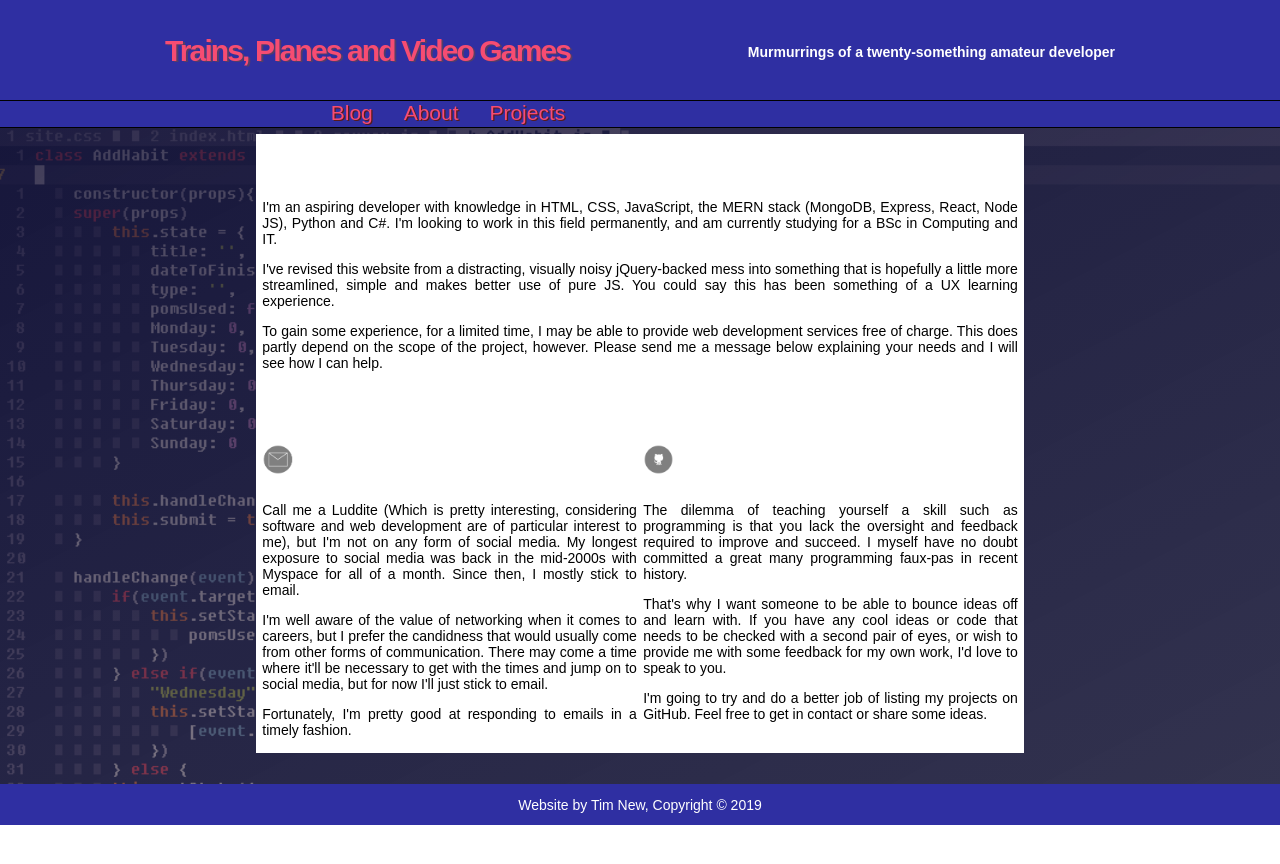
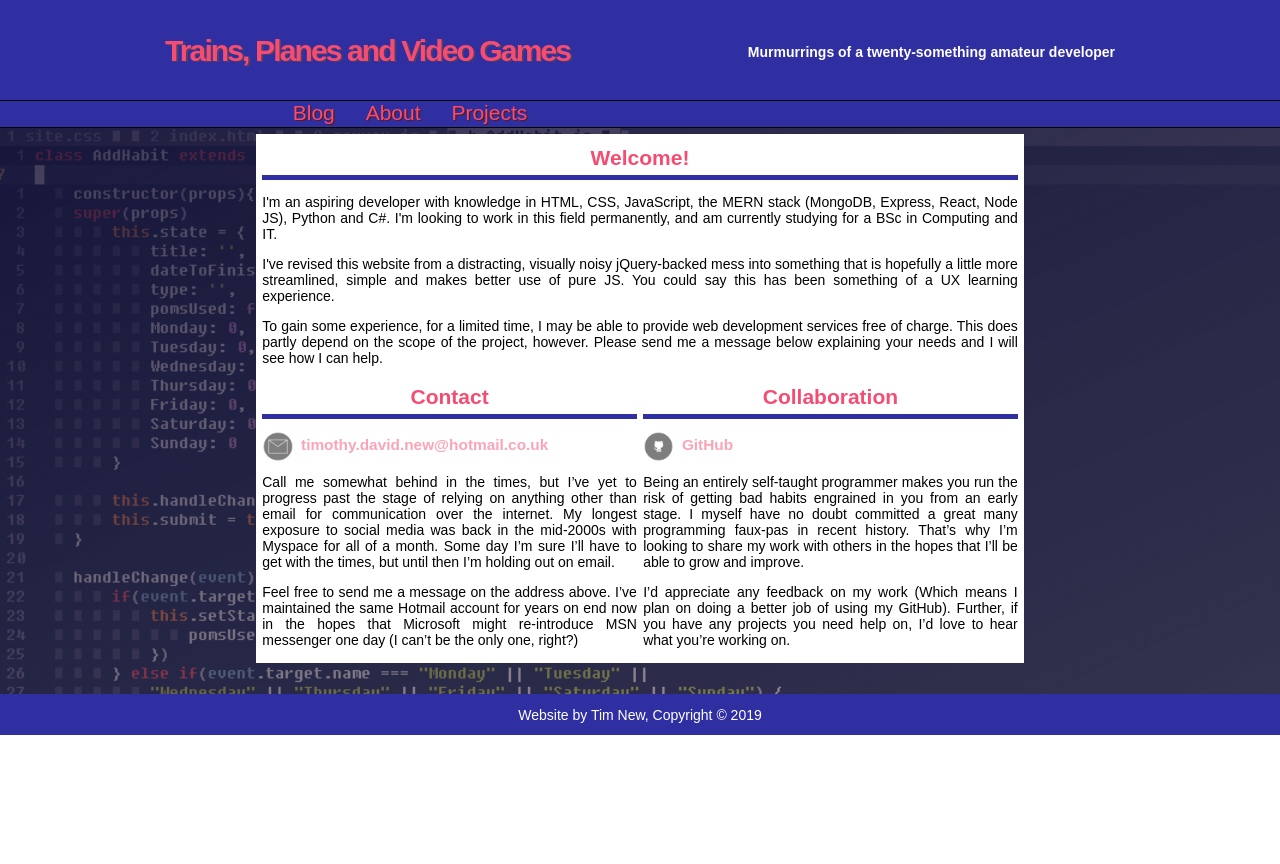
Before and after one commit to tdmnew/tdmnew.github.io, a Jekyll site: the page built from index.md, in a window 1280 px wide. Shown: the top 864 px of the page. Built offline with Jekyll 4.4.1, drawn with Linux system fonts in a browser that asks for light colours.

Commit message:
Improved animations, functionality and responsiveness. Or maybe I just made it look more flashy. I don't know...

```diff
--- a/assets/scripts.js
+++ b/assets/scripts.js
@@ -58,13 +58,16 @@
 	navBody.style.opacity = "0"
 	navBody.style.display = "none"
 
+
+	let timeOut = (width > 1100 ? 500 : 1100)
+
 	setTimeout(() => {
 		navBody.style.display = "block"
 		setTimeout(() => {
 			navBody.setAttribute(
 				"style", "opacity: 1; transition: 1s;"
 			)
-		}, 500)
+		}, timeOut)
 	}, 200)
 
 	//Prevent opacity change on mobile
--- a/assets/site.css
+++ b/assets/site.css
@@ -30,6 +30,8 @@
   text-align: center;
   border-radius: 0.3125rem;
   padding: 0px;
+  margin-top: .5rem;
+  margin-bottom: .5rem;
 }
 
 #liNav {
@@ -43,6 +45,11 @@
   padding-right: 0.625rem;
   padding-top: 0.625rem;
   padding-bottom: 0.125rem;
+  position: relative;
+  max-width: 80rem;
+  left: 50%;
+  transform: translateX(-50%);
+
 }
 
 /* Header */
@@ -86,8 +93,6 @@
 	}
 }
 
-
-
 /* Nav */
 
 nav {
@@ -106,8 +111,9 @@
 
 ul {
   margin-top: 0px;
-  padding: 0px 30% 0px 0px;
   display: inline-block;
+  position: relative;
+  right: 25rem;
 }
 
 /* Section */
@@ -120,46 +126,27 @@
   background-size: cover;
 }
 
+/* Heading */
 
-/* Desktop H2 Animation */
-@media (min-width: 68.75rem) {
-	h2 {
-		position: absoloute;
-		animation: h2AnimationDesktop 1s ease-out;
-	}
+.heading {
+	margin: .5rem 0 1rem 0;
 }
 
-/* Mobile H2 Animation */
-@media (max-width: 68.75rem) {
-	h2 {
-	animation: h2AnimationMobile 1s ease-out;
-	}
+.heading--animation {
+	background: #2f2fa2;
+	height: 5px;
+	animation: h2Animation 1.5s ease-out;
 }
 
-@keyframes h2AnimationDesktop {
+@keyframes h2Animation {
 	0% {
-		transform: translateX(-5%);
-		opacity: 0;
+		width: 0;
 	}
 
 	100% {
-		transform: translateX(0);
-		opacity: 1;
+		width: 100%;
 	}
 }
-
-@keyframes h2AnimationMobile {
-	0% {
-		transform: translateY(-20%);
-		opacity: 0;
-	}
-
-	100% {
-		transform: translateY(0);
-		opacity: 1;
-	}
-}
-
 
 
 /* Footer */
@@ -210,7 +197,8 @@
 
   ul {
     display: inherit;
-    padding: 0px;
+	position: inherit;
+	padding:0;
   }
 
   li {
@@ -306,7 +294,6 @@
 	text-shadow: none;
 	margin-left: 0.75rem;
 	position: relative;
-	bottom: 0.6rem;
 }
 
 .contacts:hover {
@@ -317,6 +304,8 @@
 }
 
 .contacts {
+	position: relative;
+	top: .25rem;
   opacity: 0.5;
   display: flex;
   flex-direction: row;
@@ -397,3 +386,11 @@
     height: 25px;
   }
 }
+
+/* Blog Page */
+
+.myposts {
+	position: relative;
+	right:0;
+
+}
--- a/index.md
+++ b/index.md
@@ -3,42 +3,47 @@
 layout: default
 ---
 <div type="container" id="sect-main">
+
+<div class="heading">
 <h2>Welcome!</h2>
+<div class="heading--animation"></div>
+</div>
+
 <p>I'm an aspiring developer with knowledge in HTML, CSS, JavaScript, the MERN stack (MongoDB, Express, React, Node JS), Python and C#. I'm looking to work in this field permanently, and am currently studying for a BSc in Computing and IT.</p>
 <p>I've revised this website from a distracting, visually noisy jQuery-backed mess into something that is hopefully a little more streamlined, simple and makes better use of pure JS. You could say this has been something of a UX learning experience.</p>
 <p> To gain some experience, for a limited time, I may be able to provide web development services free of charge. This does partly depend on the scope of the project, however. Please send me a message below explaining your needs and I will see how I can help.</p>
 </div>
 <div type="container" id="sect-bottom">
 <div type="container" id="sect1">
-<div class="indexHeader">
-<h2 class="indexHeaderText">
-Contact
-</h2>
+
+<div class="heading">
+<h2>Contact</h2>
+<div class="heading--animation"></div>
 </div>
+
 <a class="navA" href="mailto:timothy.david.new@hotmail.co.uk">
 <div class="contacts">
 <img id="email" src="assets/img/email.png">
 <h2 class="h2Index">timothy.david.new@hotmail.co.uk</h2>
 </div>
 </a>
-<p>Call me a Luddite (Which is pretty interesting, considering software and web development are of particular interest to me), but I'm not on any form of social media. My longest exposure to social media was back in the mid-2000s with Myspace for all of a month. Since then, I mostly stick to email.</p>
-<p>I'm well aware of the value of networking when it comes to careers, but I prefer the candidness that would usually come from other forms of communication. There may come a time where it'll be necessary to get with the times and jump on to social media, but for now I'll just stick to email.</p>
-<p>Fortunately, I'm pretty good at responding to emails in a timely fashion.</p>
+<p> Call me somewhat behind in the times, but I’ve yet to progress past the stage of relying on anything other than email for communication over the internet. My longest exposure to social media was back in the mid-2000s with Myspace for all of a month. Some day I’m sure I’ll have to get with the times, but until then I’m holding out on email.</p>
+<p> Feel free to send me a message on the address above. I’ve maintained the same Hotmail account for years on end now in the hopes that Microsoft might re-introduce MSN messenger one day (I can’t be the only one, right?)</p>
 </div>
 <div type="container" id="sect2">
-<div class="indexHeader">
-<h2 class="indexHeaderText">
-Collaboration
-</h2>
+
+<div class="heading">
+<h2>Collaboration</h2>
+<div class="heading--animation"></div>
 </div>
+
 <a class="navA" href="https://github.com/tdmnew?tab=repositories">
 <div class="contacts" id="gitHubContacts">
 <img id="github" src='assets/img/github.png'/>
 <h2 class="h2Index">GitHub</h2>
 </div>
 </a>
-<p>The dilemma of teaching yourself a skill such as programming is that you lack the oversight and feedback required to improve and succeed. I myself have no doubt committed a great many programming faux-pas in recent history.</p>
-<p>That's why I want someone to be able to bounce ideas off and learn with. If you have any cool ideas or code that needs to be checked with a second pair of eyes, or wish to provide me with some feedback for my own work, I'd love to speak to you.</p>
-<p>I'm going to try and do a better job of listing my projects on GitHub. Feel free to get in contact or share some ideas.</p>
+<p> Being an entirely self-taught programmer makes you run the risk of getting bad habits engrained in you from an early stage. I myself have no doubt committed a great many programming faux-pas in recent history. That’s why I’m looking to share my work with others in the hopes that I’ll be able to grow and improve.</p>
+<p> I’d appreciate any feedback on my work (Which means I plan on doing a better job of using my GitHub). Further, if you have any projects you need help on, I’d love to hear what you’re working on.</p>
 </div>
 </div>
```
Also changed, not shown: about.md (+16 -4 lines), blog.md (+4 -0 lines), projects.md (+6 -0 lines).
